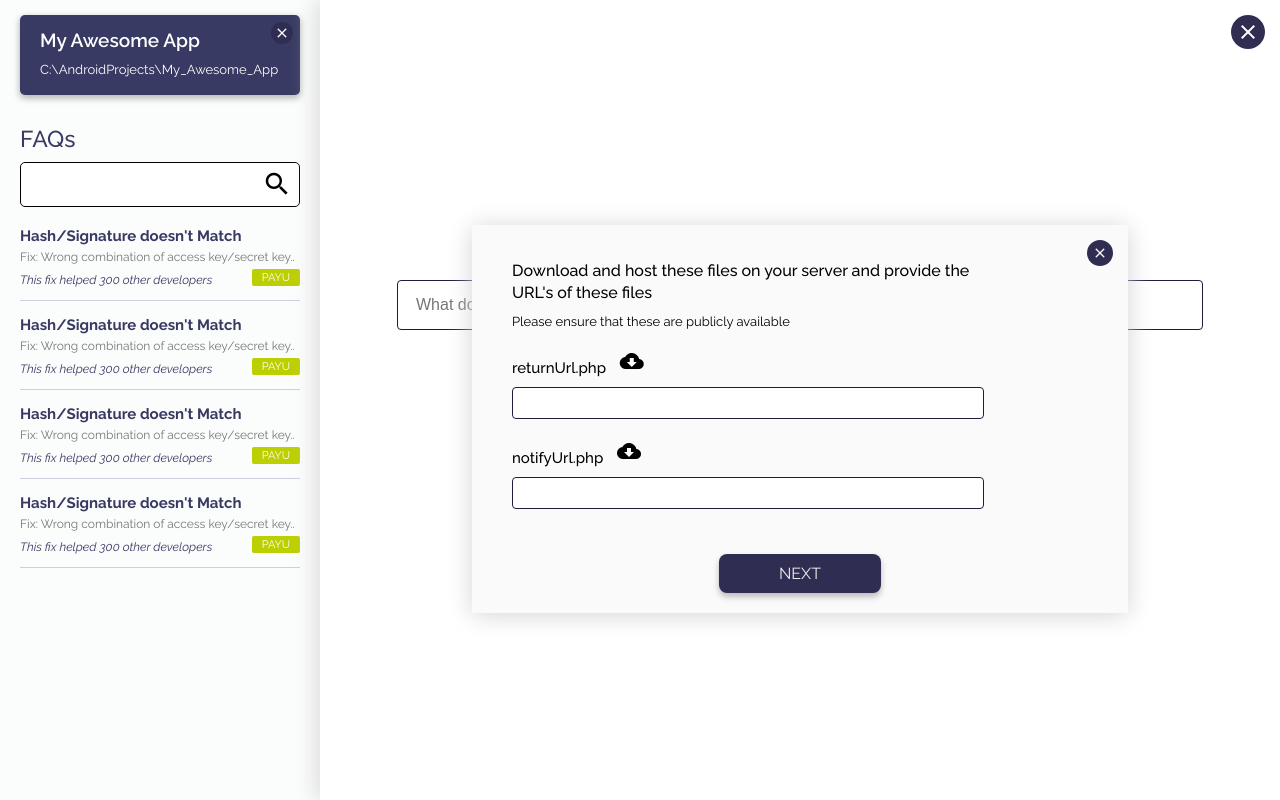
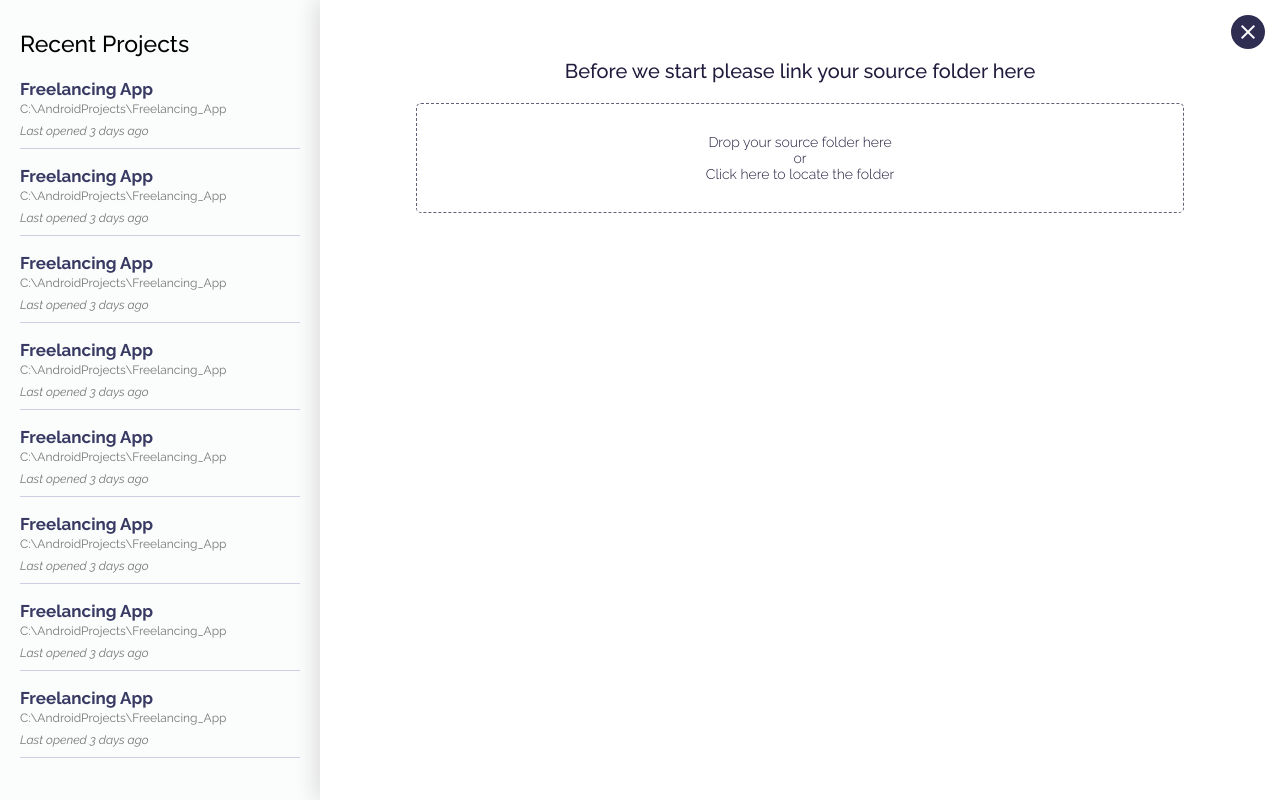
Before and after one commit to ashishjpm/paymentGateway, a plain HTML site: page index.html in a window 1280 px wide. Drawn offline with nearby package versions, Linux system fonts and the light colour scheme.

Commit message:
final touch needed

```diff
--- a/index.html
+++ b/index.html
@@ -16,7 +16,17 @@
 
 </head>
 <body ng-app="payment" ng-controller="paymentController">
-	<div class="sidebar-wpr">
+	<div ng-if="screenNo == 1" class="sidebar-wpr">
+		<div class="sidebar-heading">Recent Projects</div>
+		<div class="sidebar-recent-project">
+			<div class="recent-project-item-wpr" ng-repeat="item in [1,2,3,4,5,6,7,8]">
+				<div class="title">Freelancing App</div>
+				<div class="path">C:\AndroidProjects\Freelancing_App</div>
+				<div class="note">Last opened 3 days ago</div>
+			</div>
+		</div>
+	</div>
+	<div ng-if="screenNo != 1" class="sidebar-wpr">
 		<div class="sidebar-path">
 			<div class="content">
 				<div class="heading">My Awesome App</div>
@@ -49,11 +59,17 @@
 		<i class="material-icons">close</i>
 	</span>
 
-	<div ng-if="screenNo == 2" class="content-wpr">
+	<div ng-if="(screenNo == 1) || (screenNo == 2)" class="content-wpr">
 		<div class="super-coder">
 			<img src="images/batman-full.png" alt="">
 		</div>
-		<div class="task-list">
+		<div class="get-source-folder" ng-if="screenNo == 1">
+			<div class="heading">Before we start please link your source folder here</div>
+			<div class="box">
+				<div class="message">Drop your source folder here <br> or <br> Click here to locate the folder</div>
+			</div>
+		</div>
+		<div ng-if="screenNo == 2" class="task-list">
 			<div class="pull-left">
 				<img src="images/investigate.png" alt="">
 				Integrate
@@ -64,7 +80,11 @@
 			</div>
 		</div>
 	</div>
-	<div ng-if="(screenNo == 3) || (screenNo == 4) || (screenNo == 16) || (screenNo == 17) || (screenNo == 18)" class="content-wpr">
+	<div ng-if="(screenNo == 3) || (screenNo == 4) || (screenNo == 16) || (screenNo == 17) || (screenNo == 18) || (screenNo == 19) || (screenNo == 20)" class="content-wpr">
+
+		<!-- Mask for popup need to be in every popup screens ie. 16,17,18,19,20... -->
+		<div ng-if="(screenNo == 16) || (screenNo == 17) || (screenNo == 18) || (screenNo == 19) || (screenNo == 20)" class="popup-mask"></div>
+
 		<div class="form-input-wpr">
 			<input placeholder="What do you want to integrate" type="text">
 		</div>
@@ -130,29 +150,42 @@
 				<i class="material-icons">close</i>
 			</span>
 		</div>
-		<div ng-if="screenNo == 18" class="host-file-wpr investigate-popup">
+		<div ng-if="(screenNo == 18) || (screenNo == 19) || (screenNo == 20)" class="host-file-wpr investigate-popup">
 			<div class="heading">Download and host these files on your server and provide the URL's of these files</div>
 			<div class="note margin-bottom-20-px">Please ensure that these are publicly available</div>
+			<div class="form-wpr">
 				<div class="return-url-wpr margin-bottom-20-px">
-				<div class="text">
-					returnUrl.php
-					<i class="material-icons">cloud_download</i>
+					<div>
+						<span class="text">returnUrl.php</span>
+						<i class="material-icons cloud-download">cloud_download</i>
 					</div>
 					<div class="cust-input-wpr lg">
 						<input type="text">
+						<span ng-if="(screenNo == 19) || (screenNo == 20)" class="validation success">
+							<i class="material-icons">check</i>
+						</span>
 					</div>
 				</div>
 				<div class="notify-url-wpr margin-bottom-20-px">
-				<div class="text">
-					notifyUrl.php
-					<i class="material-icons">cloud_download</i>
+					<div>
+						<span class="text">notifyUrl.php</span>
+						<i class="material-icons cloud-download">cloud_download</i>
 					</div>
 					<div class="cust-input-wpr lg">
 						<input type="text">
+						<span ng-if="screenNo == 19" class="validation fail">
+							<i class="material-icons">close</i>
+						</span>
+						<span ng-if="screenNo == 20" class="validation success">
+							<i class="material-icons">check</i>
+						</span>
+						<div ng-if="screenNo == 19" class="validation-err">NotifyURL is not properly hosted</div>
+					</div>
 				</div>
 			</div>
 			<div class="download-host text-center">
-				<div class="cust-btn md">NEXT</div>
+				<div ng-if="screenNo != 20" class="cust-btn md">NEXT</div>
+				<div ng-if="screenNo == 20" class="cust-btn md">INTEGRATE</div>
 			</div>
 			<span class="close-content c-pointer">
 				<i class="material-icons">close</i>
--- a/script.js
+++ b/script.js
@@ -1,8 +1,8 @@
 var app = angular.module("payment", []);
 
 app.controller("paymentController", function($scope, $timeout, $interval) {
-	$scope.screenNo = 18;
-	var screens = [2,3,4,16,17,18,21,22];// by preview
+	$scope.screenNo = 1;
+	var screens = [1,2,3,4,16,17,18,19,20,21,22];// by preview
 	var counter = 1;
 
 	// $interval(function(){
--- a/style.css
+++ b/style.css
@@ -99,17 +99,45 @@ body{
 .cust-input-wpr{
     text-align: center;
     width: 300px;
-    margin: 10px 0;
+    margin: 5px 0;
+    position: relative;
 }
 .cust-input-wpr>input{
-    width: 100%;
+    width: calc(100% - 20px);
     padding: 6px 10px;
     border: 1px solid rgba(33,28,61,1);
     border-radius: 4px;
     font-size: 16px;
 }
 .cust-input-wpr.lg{
-    width: 450px !important;
+    width: 500px !important;
+}
+.cust-input-wpr .validation{
+    position: absolute;
+    top: 0;
+    right: 5px;
+    padding: 3px;
+    line-height: 0;
+    border-radius: 50%;
+    color: #eee;
+    margin: 5px 0px;
+}
+.cust-input-wpr .validation>i{
+    font-size: 16px;
+    font-weight: 600;
+}
+.cust-input-wpr .validation.success{
+    background: rgba(62,174,144,1);
+}
+.cust-input-wpr .validation.fail{
+    background: rgba(250,107,78,1);
+}
+.validation-err{
+    color: rgba(250,107,78,1);
+    text-align: right;
+    margin-top: 7px;
+    font-size: 14px;
+    font-weight: 500;
 }
 
 /*PAD-MARG*/
@@ -146,6 +174,44 @@ body{
     background: #fbfcfc;
 }
 
+/*Sidebar for screen 1*/
+.sidebar-wpr .sidebar-heading{
+    padding: 0px 20px;
+    margin-top: 30px;
+    text-align: left;
+    font-weight: 500;
+    font-size: 23px;
+    margin-bottom: 20px;
+}
+.sidebar-wpr .sidebar-recent-project{
+    padding: 0pc 20px;
+    height: calc(100vh - 90px);
+    overflow-y: auto;
+}
+.sidebar-wpr .sidebar-recent-project .recent-project-item-wpr{
+    border-bottom: 1px solid rgba(60,71,145,0.25);
+    margin-bottom: 15px;
+    padding-bottom: 10px;
+    text-align: left;
+}
+.recent-project-item-wpr .title{
+    font-size: 17px;
+    font-weight: 700;
+    color: rgba(56,58,99,1);
+    line-height: 25px
+}
+.recent-project-item-wpr .path{
+    font-size: 12px;
+    color: rgba(118,118,118,1);
+    padding-bottom: 8px
+}
+.recent-project-item-wpr .note{
+    font-size: 12px;
+    font-style: italic;
+    color: rgba(118,118,118,1);
+    font-weight: 500
+}
+/*Sidebar for screen 2 and more*/
 .sidebar-path{
     padding: 0px 20px;
 }
@@ -275,6 +341,30 @@ body{
 .super-coder>img{
     width: 100%;
 }
+/*for screen 1*/
+.get-source-folder{
+    width: 80%;
+    margin: auto;
+    text-align: center;
+}
+.get-source-folder .heading{
+    font-size: 20px;
+    color: rgba(33,28,61,1);
+    font-weight: 500;
+}
+.get-source-folder .box{
+    padding: 30px;
+    margin: 20px 0px;
+    border: 1px dashed rgba(33,28,61,0.7);
+    border-radius: 5px;
+}
+.get-source-folder .box .message{
+    font-size: 14px;
+    font-weight: 300;
+    color: rgba(33,28,61,1);
+}
+
+/*for screen 2*/
 .content-wpr>.task-list{
     width: 50%;
     margin: auto;
@@ -310,6 +400,15 @@ body{
 }
 
 /*Popup to get payU credentials*/
+.popup-mask{
+    position: absolute;
+    background: rgba(0,0,0,0);
+    z-index: 50;
+    top: 0;
+    left: 0;
+    right: 0;
+    bottom: 0;
+}
 .investigate-popup{
     background: rgba(250,250,250,1);
     position: absolute;
@@ -387,10 +486,13 @@ body{
     margin-top: 10px;
 }
 .host-file-wpr .text{
-    font-weight: 500;
     font-size: 15px;
+    vertical-align: super;
 }
-.host-file-wpr .text>i{
+.host-file-wpr .form-wpr{
+    font-weight: 600;
+}
+.host-file-wpr .form-wpr .cloud-download{
     margin-left: 10px;
 }
 .host-file-wpr .download-host{
```
Lines whose indentation alone changed are shown as unchanged.
